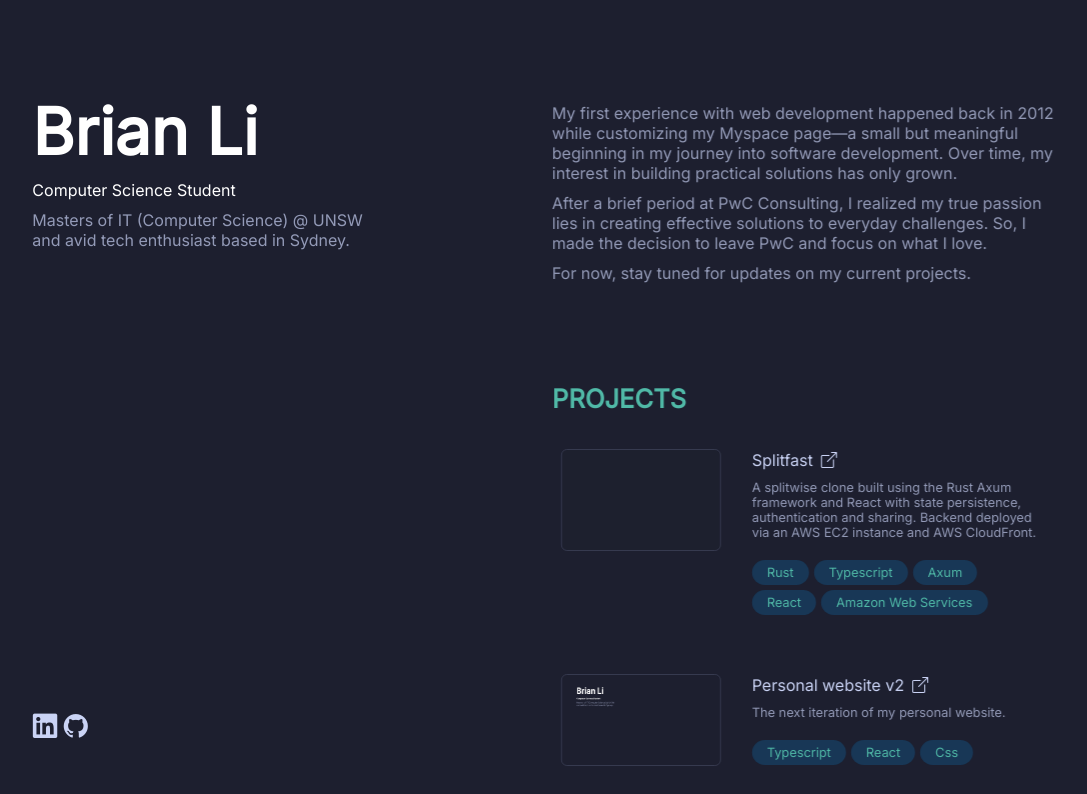
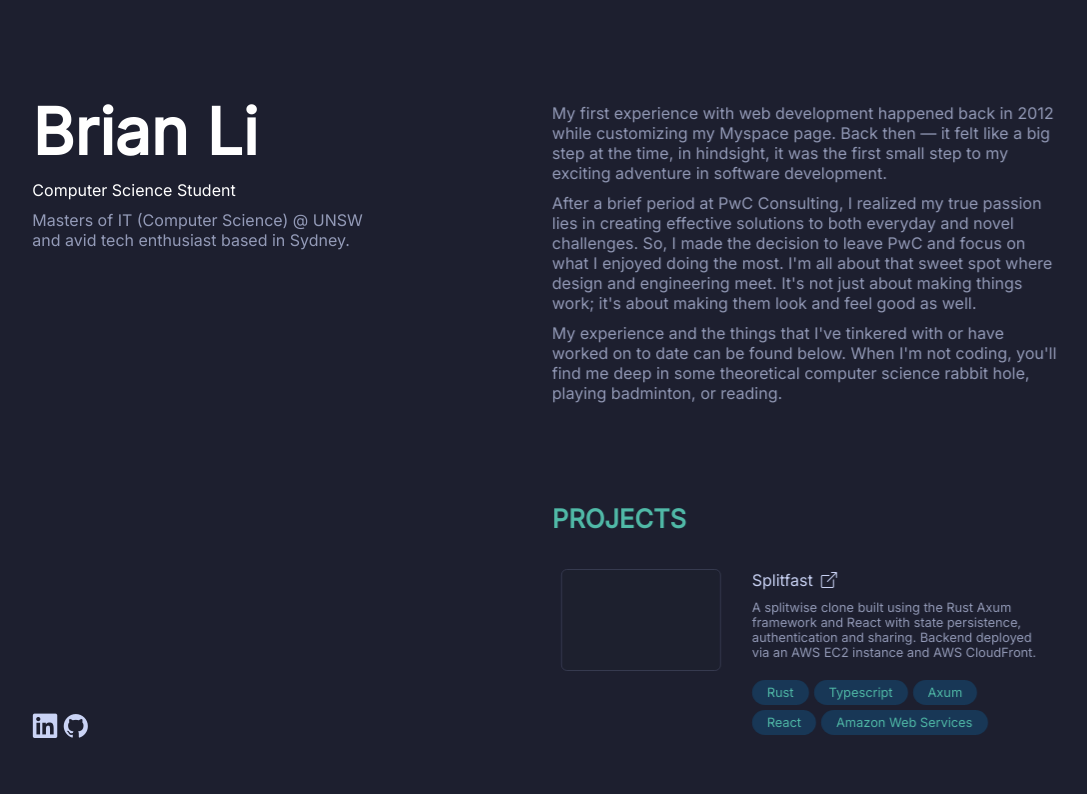
Before and after one commit to brianchunghli/website-v2, a React (Vite) app: page / in a window 1280 px wide. Shown: the top 794 px of the page, without its empty margins (141-1228 px from the left). Built offline with nearby package versions, Linux system fonts and the light colour scheme.

Commit message:
chore: fix up about me section

```diff
--- a/src/pages/About.tsx
+++ b/src/pages/About.tsx
@@ -14,14 +14,14 @@
       <FadeLeftRight delay={mainDelay} FadeLeft={false}>
         <div id="about-section-content">
           <div>
-            My first experience with web development happened back in 2012 while customizing my Myspace page—a small but meaningful beginning in my journey into software development. Over time, my interest in building practical solutions has only grown.
+            My first experience with web development happened back in 2012 while customizing my Myspace page. Back then — it felt like a big step at the time, in hindsight, it was the first small step to my exciting adventure in software development.
           </div>
           <div>
-            After a brief period at PwC Consulting, I realized my true passion lies in creating effective solutions to everyday challenges. So, I made the decision to leave PwC and focus on what I love.
+            After a brief period at PwC Consulting, I realized my true passion lies in creating effective solutions to both everyday and novel challenges. So, I made the decision to leave PwC and focus on what I enjoyed doing the most.
+            I'm all about that sweet spot where design and engineering meet. It's not just about making things work; it's about making them look and feel good as well.
           </div>
-
           <div>
-            For now, stay tuned for updates on my current projects.
+            My experience and the things that I've tinkered with or have worked on to date can be found below. When I'm not coding, you'll find me deep in some theoretical computer science rabbit hole, playing badminton, or reading.
           </div>
         </div>
       </FadeLeftRight>
```
